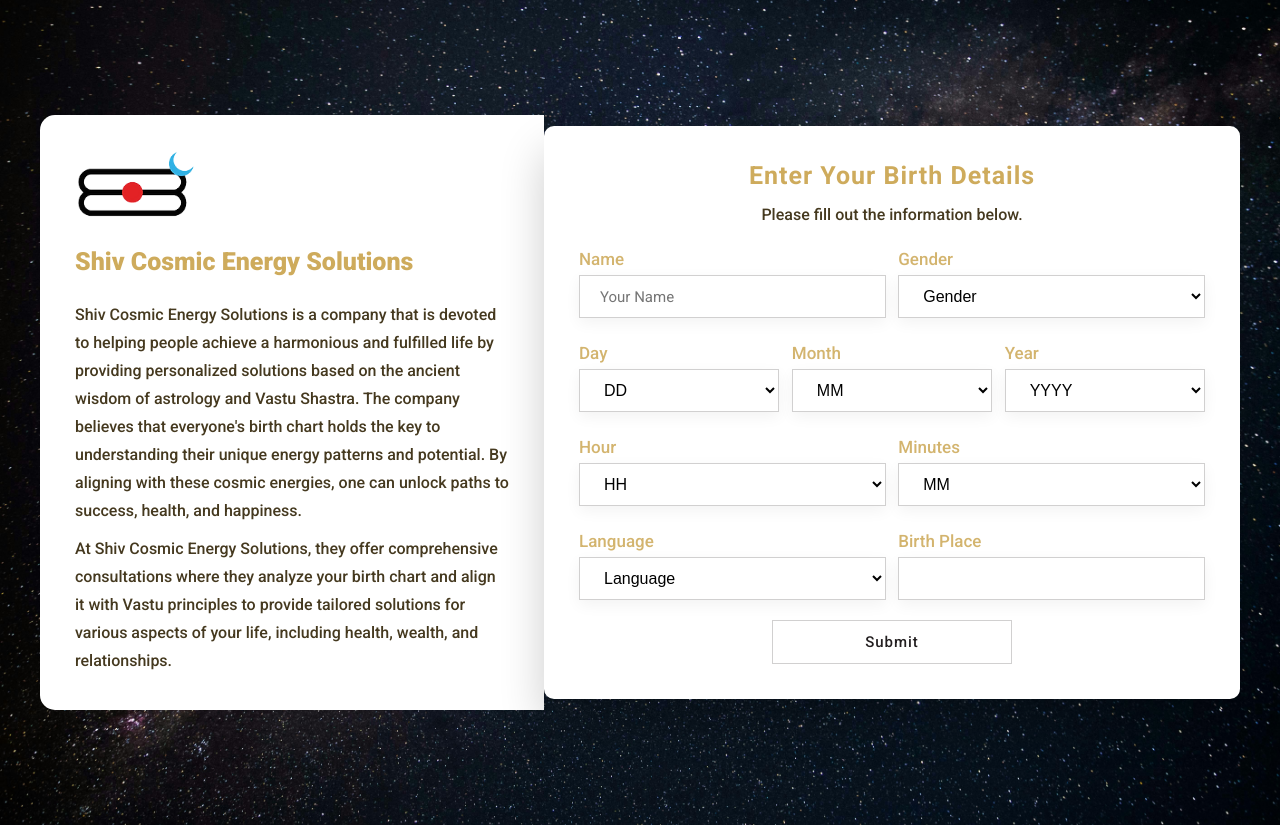
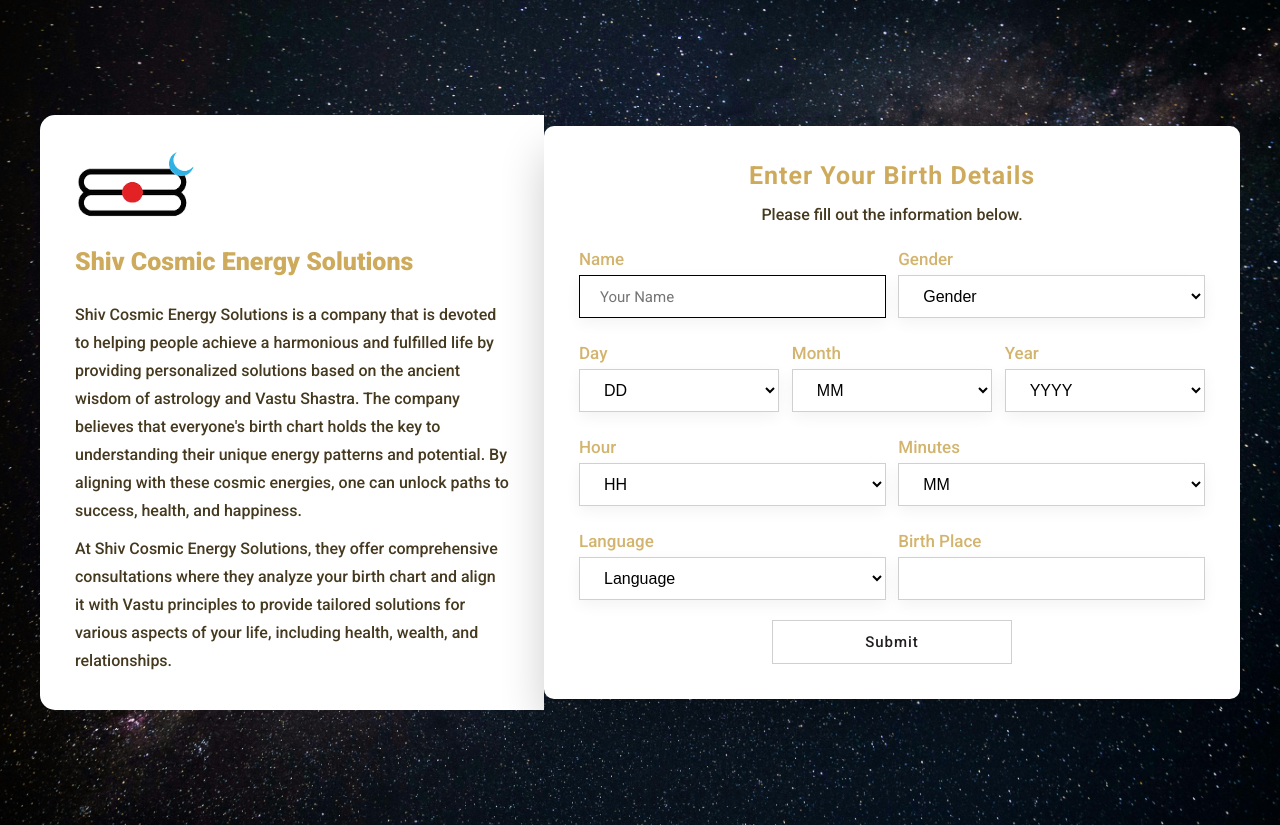
Before and after one commit to SharpMultimedia/Shiv-Cosmic, a Django app: page / in a window 1280 px wide, with the restyled element focused. Run offline with Django 4.2, Linux system fonts and the light colour scheme; some libraries are stand-ins or nearby versions.

Commit message:
input focus added on selected input form

```diff
--- a/static/css/style.css
+++ b/static/css/style.css
@@ -167,6 +167,11 @@ label {
     padding-left: 20px;
     font-size: 16px;
     box-shadow: 0 5px 15px rgba(0, 0, 0, 0.05);
+}
+
+.inputBx input:focus, select:focus {
+    border: 1px solid #000; /* Change this color to whatever you like */
+    outline: none; /* Remove the default outline */
 }
 
 .selectBx {
```
